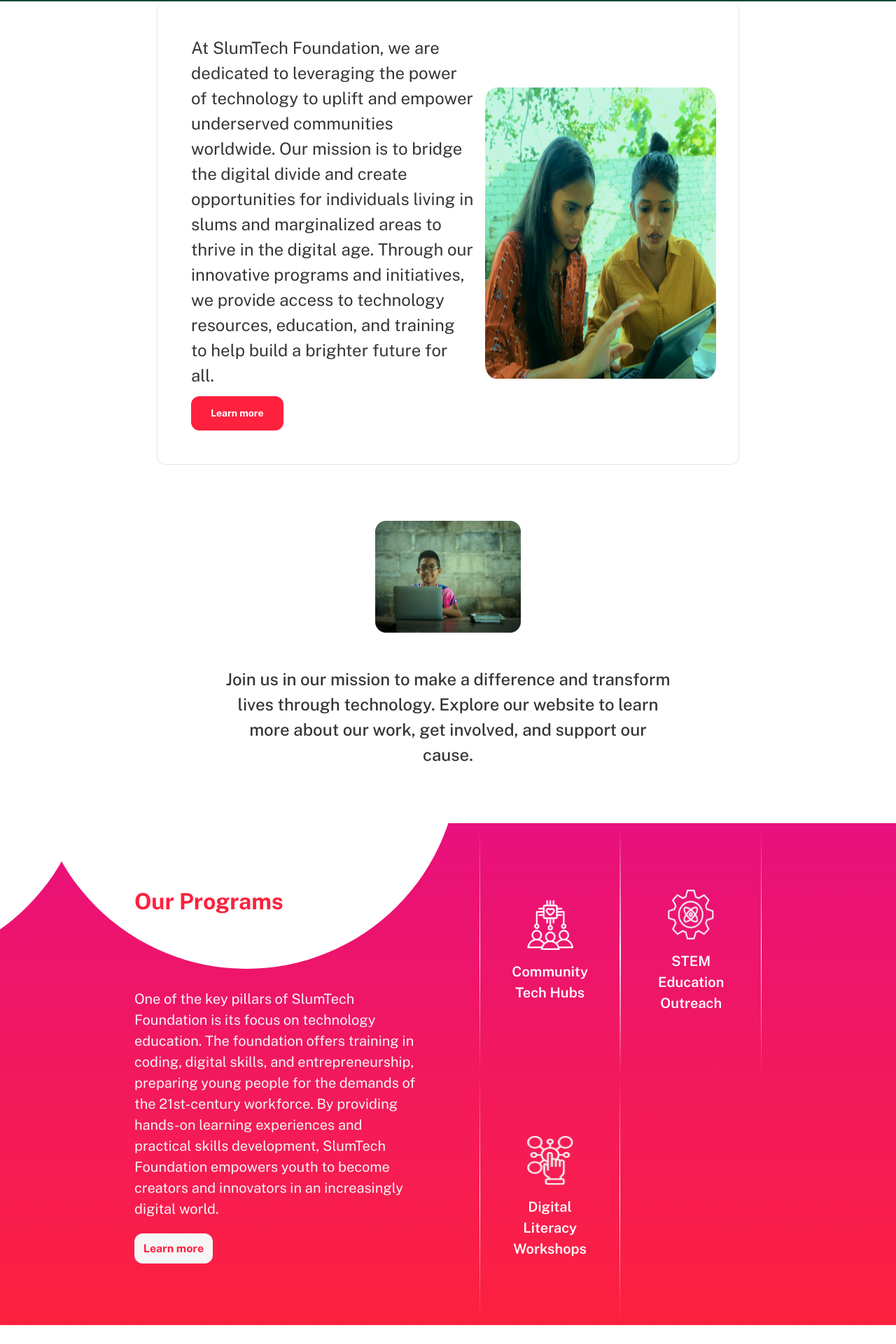
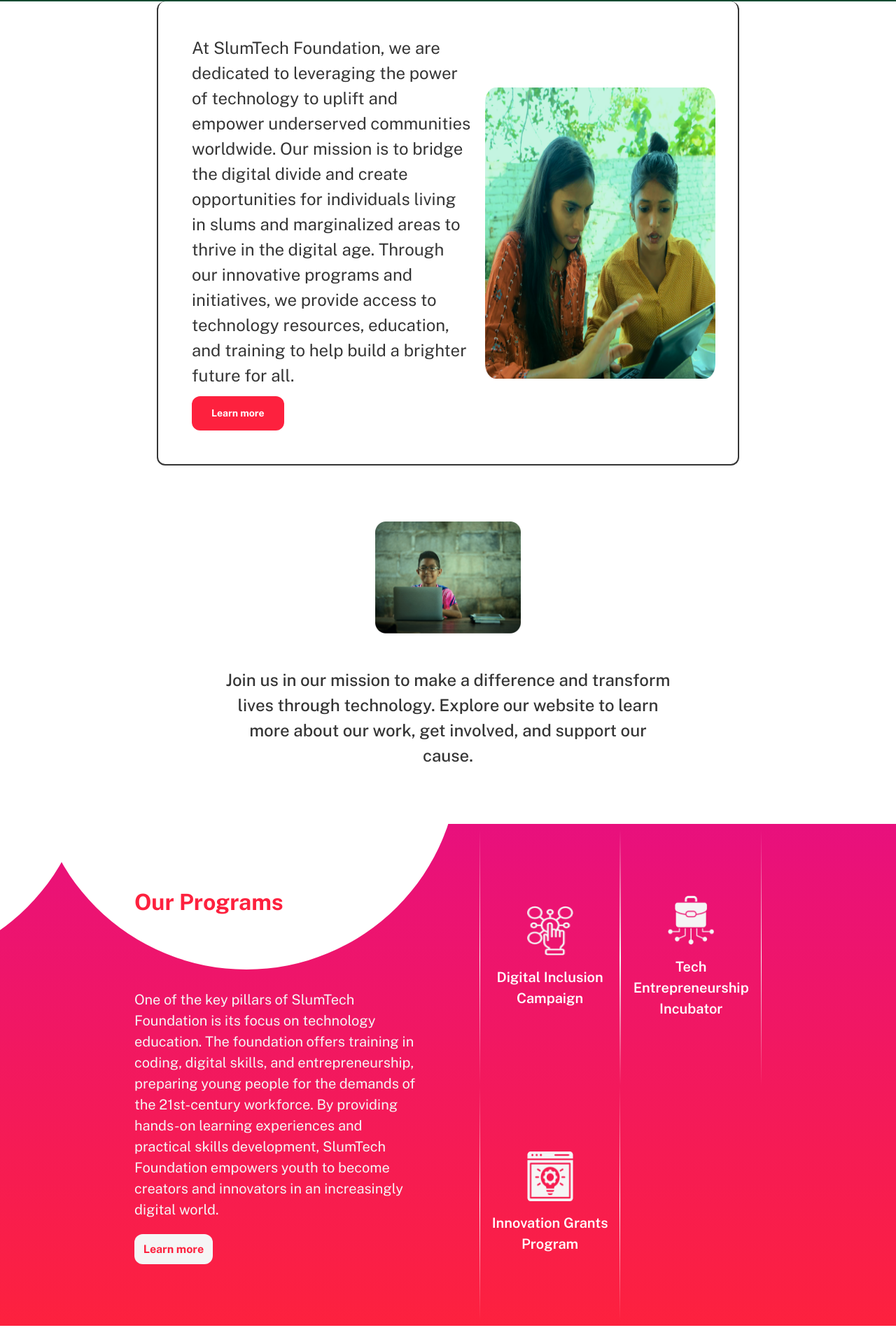
Before and after one commit to chiaka1996/slumtech, a Next.js app: page / in a window 1280 px wide. Shown: the part 833-2753 px from the top of the page at 70% size. Built offline with nearby package versions, Linux system fonts and the light colour scheme.

Commit message:
working on project

```diff
--- a/pages/donation/index.jsx
+++ b/pages/donation/index.jsx
@@ -117,7 +117,7 @@
             />
         </div>
 
-        <button className="font-h2 p-[1em] text-btn_bg bg-h1 rounded-[12px] text-[1em]">Send</button>
+        <button className="font-h2 p-[1em] text-btn_bg bg-btn_color rounded-[12px] text-[1em]">Send</button>
     </form>
     <section className="w-[60%] max-large:w-[90%] mx-auto mt-[1.5em]">
     <header className="text-h4 max-large:text-h2 text-basic font-h2">Ways to Donate</header>
--- a/pages/index.js
+++ b/pages/index.js
@@ -7,9 +7,9 @@
 
 export const ProgramCard1 = () => {
   return (
-    <div className="grid grid-cols-2 w-[45%]">
-     <div className="text-center px-[2rem] flex items-center program_grid">
-      <div>
+    <div className="grid grid-cols-2 w-[45%] max-large:w-full">
+     <div className="text-center flex items-center program_grid">
+      <div className="w-full">
      <div className="relative w-[66px] h-[71px] mx-auto">
       <Image
       src="/icons/vector1.png"
@@ -17,12 +17,12 @@
       alt="event"
       />
       </div>
-      <p className="font-h3 text-secondary text-index mt-[1rem]">Community Tech Hubs</p>
+      <p className="font-h3 text-secondary text-center text-index mt-[1rem]">Community Tech Hubs</p>
       </div>
      </div>
 
-     <div className="text-center px-[2rem] flex items-center program_grid">
-      <div>
+     <div className="text-center flex items-center program_grid">
+      <div className="w-full">
      <div className="relative w-[66px] h-[71px] mx-auto">
       <Image
       src="/icons/vector6.png"
@@ -34,8 +34,8 @@
       </div>
      </div>
 
-     <div className="text-center px-[2rem] flex items-center program_grid">
-      <div>
+     <div className="text-center flex items-center program_grid max-large:my-[2em]">
+      <div className="w-full">
      <div className="relative w-[66px] h-[71px] mx-auto">
       <Image
       src="/icons/vector4.png"
@@ -47,8 +47,8 @@
       </div>
      </div>
 
-     <div className="text-center px-[2rem] flex items-center program_grid">
-      <div>
+     <div className="text-center flex items-center program_grid max-large:my-[2em]">
+      <div className="w-full">
      <div className="relative w-[66px] h-[71px] mx-auto">
       <Image
       src="/icons/vector5.png"
@@ -66,35 +66,9 @@
 
 export const ProgramCard2 = () => {
   return (
-    <div className="grid grid-cols-2 w-[45%]">
-     <div className="text-center px-[2rem] flex items-center program_grid">
-      <div>
-     <div className="relative w-[66px] h-[71px] mx-auto">
-      <Image
-      src="/icons/vector1.png"
-      fill
-      alt="event"
-      />
-      </div>
-      <p className="font-h3 text-secondary text-index mt-[1rem]">Community Tech Hubs</p>
-      </div>
-     </div>
-
-     <div className="text-center px-[2rem] flex items-center program_grid">
-      <div>
-     <div className="relative w-[66px] h-[71px] mx-auto">
-      <Image
-      src="/icons/vector6.png"
-      fill
-      alt="vector"
-      />
-      </div>
-      <p className="font-h3 text-secondary text-index mt-[1rem]">STEM Education Outreach</p>
-      </div>
-     </div>
-
-     <div className="text-center px-[2rem] flex items-center program_grid">
-      <div>
+    <div className="grid grid-cols-2 w-[45%] max-large:w-full">
+     <div className="text-center flex items-center program_grid">
+      <div className="w-full">
      <div className="relative w-[66px] h-[71px] mx-auto">
       <Image
       src="/icons/vector4.png"
@@ -102,11 +76,36 @@
       alt="event"
       />
       </div>
-      <p className="font-h3 text-secondary text-index mt-[1rem]">Digital Literacy Workshops</p>
+      <p className="font-h3 text-secondary text-index mt-[1rem]">Digital Inclusion Campaign</p>
+      </div>
+     </div>
+
+     <div className="text-center flex items-center program_grid">
+      <div className="w-full">
+     <div className="relative w-[66px] h-[71px] mx-auto">
+      <Image
+      src="/icons/vector3.png"
+      fill
+      alt="vector"
+      />
+      </div>
+      <p className="font-h3 text-secondary text-index mt-[1rem]">Tech Entrepreneurship Incubator</p>
+      </div>
+     </div>
+
+     <div className="text-center flex items-center program_grid max-large:my-[2em]">
+      <div className="w-full">
+     <div className="relative w-[66px] h-[71px] mx-auto">
+      <Image
+      src="/icons/vector2.png"
+      fill
+      alt="event"
+      />
+      </div>
+      <p className="font-h3 text-secondary text-index mt-[1rem]">Innovation Grants Program</p>
       </div>
      </div>
     </div>
-
   )
 }
 
@@ -164,8 +163,9 @@
       </div>
     </section>
 
+    {/* about description */}
     <section className="">
-      <div className="flex flex-row max-large:flex-col items-center w-[65%] max-large:w-[90%] px-[3em] max-large:px-[1em] rounded-[12px] py-[3em] max-large:py-[1em] mx-auto border border-[btn_bg] border-t-0">
+      <div className="flex flex-row max-large:flex-col items-center w-[65%] max-large:w-[90%] px-[3em] max-large:px-[1em] rounded-[12px] py-[3em] max-large:py-[1em] mx-auto indexAbout">
       <div className="mr-[1rem] max-large:mr-[0] text-h2 max-large:text-h3 font-normal min-w-[55%] max-large:w-full max-large:mb-[2rem]">
       <p className="mb-[0.5em]">
       At SlumTech Foundation, we are dedicated to leveraging the power of technology to uplift and empower
@@ -202,12 +202,13 @@
     </section>
 
     {/* our programs */}
-    <section className="relative programSection text-btn_color px-[15%] py-2 mt-[5em] mb-[3em]">
+    <section className="relative programSection text-btn_color px-[15%] max-large:px-[5%]  py-2 mt-[5em] mb-[3em]">
       {/* semi circle */}
-      <div className="absolute w-[38rem] h-[38rem] rounded-full bg-[#fff] left-[3rem] top-[-25rem] z-10"></div>
-      <div className="absolute w-[38rem] h-[38rem] rounded-full bg-[#fff] left-[-30rem] top-[-25rem] z-10"></div>
-    <div className="flex flex-row flex-wrap w-full justify-between z-[100]">
-    <div className="w-[45%] my-[5em] z-[100]">
+      <div className="absolute w-[38rem] max-large:w-[20rem] h-[38rem] max-large:h-[20rem] rounded-full bg-[#fff] left-[3rem] max-large:left-[-1rem] top-[-25rem] max-large:top-[-7rem] z-10"></div>
+      <div className="max-large:hidden absolute w-[38rem] h-[38rem] rounded-full bg-[#fff] left-[-30rem] top-[-25rem] z-10"></div>
+
+    <div className="flex flex-row max-large:flex-col flex-wrap w-full justify-between z-[100]">
+    <div className="w-[45%] max-large:w-full mt-[5em] mb-[5em] max-large:mb-[1.5em] z-[100]">
       <header className="text-btn_bg font-h2 text-h4 z-[100]">Our Programs</header>
     <p className="font-normal text-secondary mt-[5em] mb-[1em]">
     One of the key pillars of SlumTech Foundation is its focus on technology education.
@@ -217,7 +218,9 @@
     Foundation empowers youth to become creators and innovators in an increasingly
     digital world.
     </p>
-    <button className="px-[0.8em] py-[0.6em] font-h2 text-normal rounded-[12px] text-btn_bg bg-btn_color">Learn more</button>
+    <Link href="/programs" className='no-underline'>
+    <button className="px-[0.8em] max-large:px-[1.2em] py-[0.6em] max-large:py-[1em] font-h2 text-normal rounded-[12px] text-btn_bg bg-btn_color">Learn more</button>
+    </Link>
     </div>
 
     {programSwitch ? <ProgramCard1 /> : <ProgramCard2 />}
--- a/styles/globals.css
+++ b/styles/globals.css
@@ -9,11 +9,18 @@
 .program_grid{
   border: 1px solid;
   border-image: linear-gradient(to bottom, rgba(245, 245, 245, 0) 0%, #F5F5F5 50%, rgba(245, 245, 245, 0)) 1 100%;
- /* border-image:  linear-gradient(to bottom, white,  rgba(0, 0, 0, 0)) 1 100%; */
+}
+
+.indexAbout{
+  border: 2px solid;
+  border-top: 0;
+  border-image-source: linear-gradient(73.97deg, #FD213E 5.16%, #02AED6 94.84%, #FD213E 5.16%,#02AED6 94.84%) 1;
 }
 
 .upcomingEvent{
-  background: linear-gradient(0deg, rgba(255, 255, 255, 0.6), rgba(255, 255, 255, 0.6));
+  /* background-color:  #d8bbbe; */
+  /* background-color: linear-gradient(180deg, rgba(253, 33, 62, 0.01) 0%, #FFFFFF 100%), linear-gradient(0deg, rgba(255, 255, 255, 0.6), rgba(255, 255, 255, 0.6)) 100%; */
+
 }
 
 /* home banner */
--- a/tailwind.config.js
+++ b/tailwind.config.js
@@ -17,6 +17,7 @@
         heading: "#3F3F3F",
         btn_bg: '#FD213E',
         primary: "#353535",
+        // primary: "#FFCCD3",
         btn_color: "#F5F5F5",
         card1: "#F5F5F5",
         index: "#FFFFFF",
```
Also changed, not shown: components/Navigation/navigation.jsx (+67 -8 lines).
